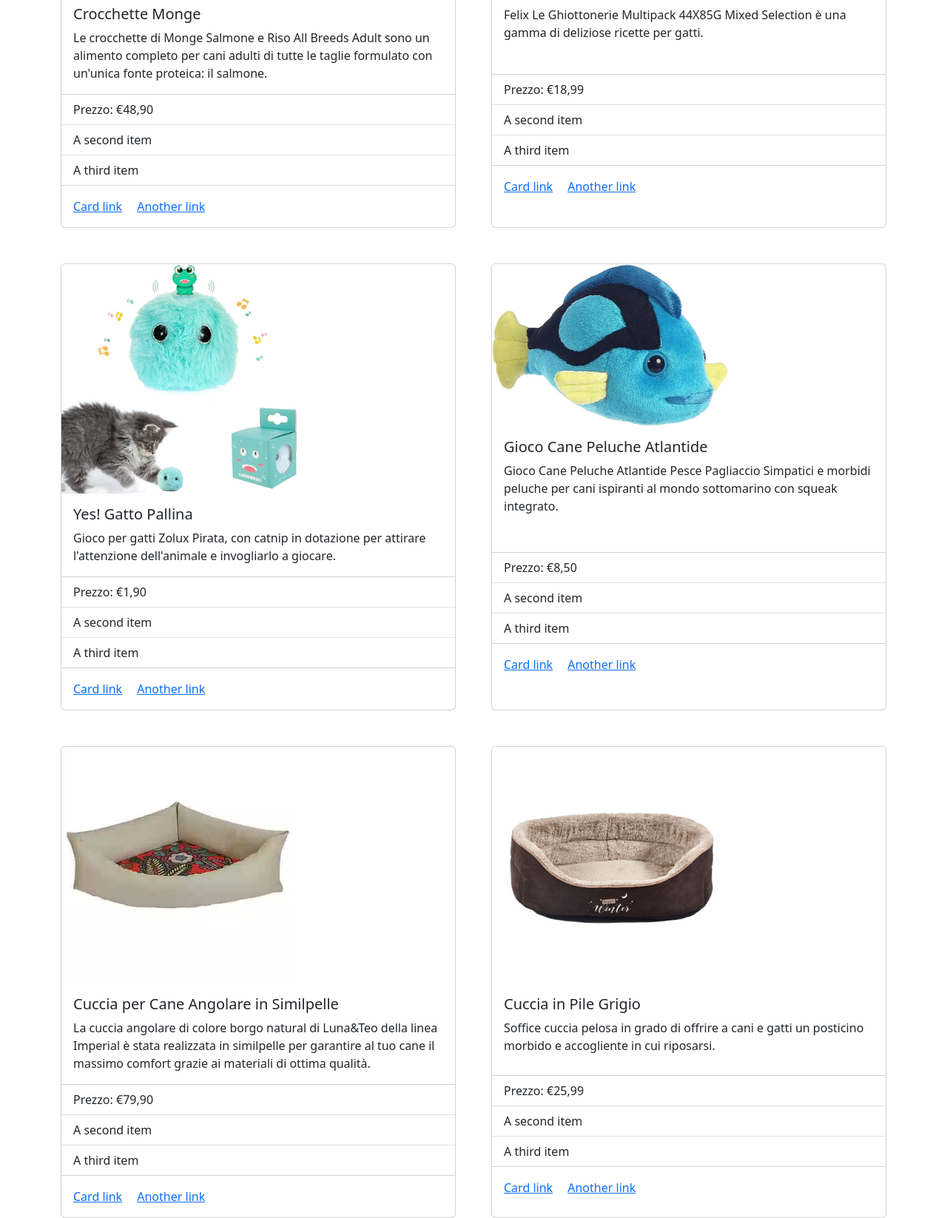
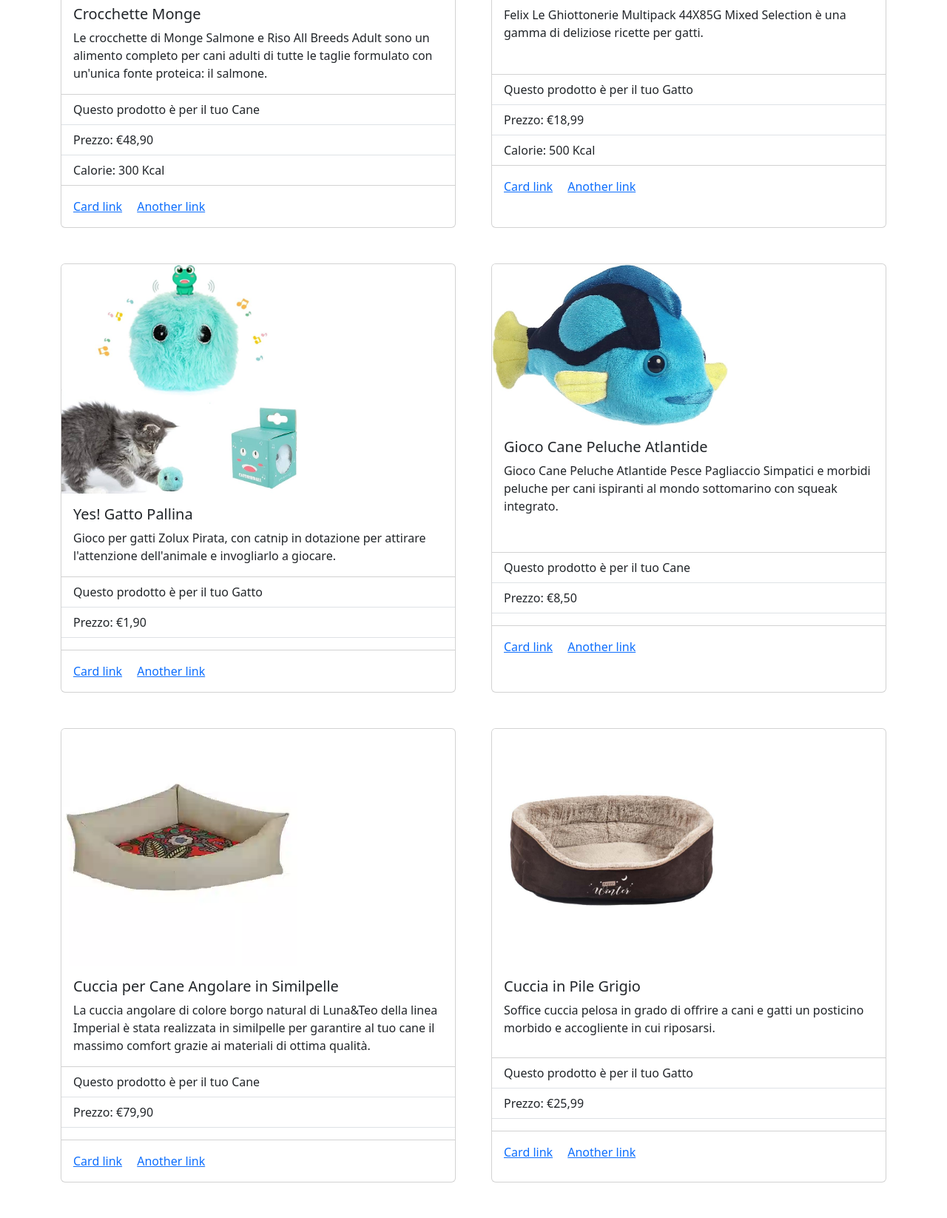
Before and after one commit to Giovanni-Palmitessa/php-oop-2, a PHP site: page / in a window 1280 px wide. Shown: the part 1547-3193 px from the top of the page at 74% size. After the commit the page ends 3145 px from the top, so only its background shows below. Run offline with PHP 8.4, Linux system fonts and the light colour scheme.

Commit message:
Add calories

```diff
--- a/index.php
+++ b/index.php
@@ -46,9 +46,13 @@ include __DIR__ . '/db.php';
                         <p class="card-text"><?= $product->description ?></p>
                     </div>
                     <ul class="list-group list-group-flush">
+                        <li class="list-group-item">Questo prodotto è per il tuo <?= $product->animal ?> </li>
                         <li class="list-group-item">Prezzo: <?= $product->price ?></li>
-                        <li class="list-group-item">A second item</li>
-                        <li class="list-group-item">A third item</li>
+                        <li class="list-group-item">
+                            <?php if ($product instanceof Food) { ?>
+                                Calorie: <?= $product->getCalories() ?> Kcal
+                            <?php } ?>
+                        </li>
                     </ul>
                     <div class="card-body">
                         <a href="#" class="card-link">Card link</a>
```
